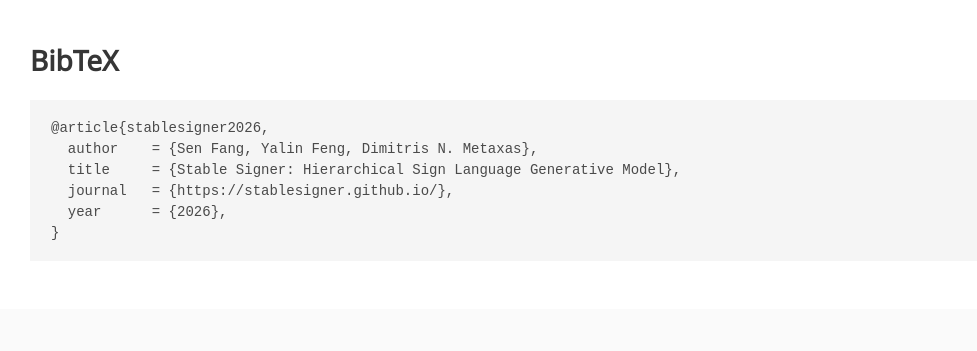
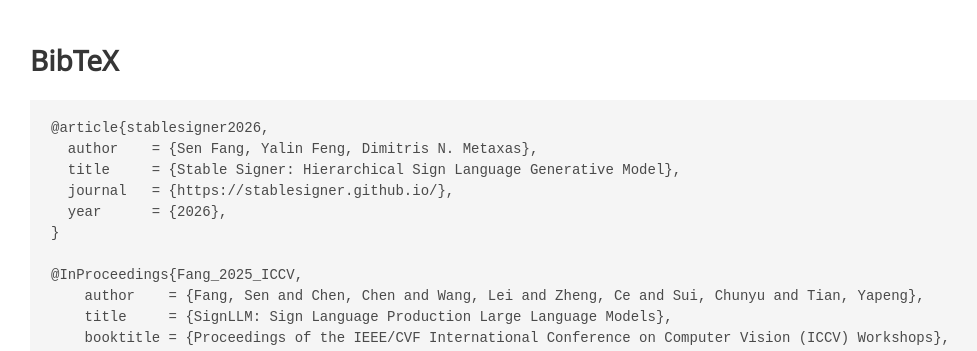
Before and after one commit to StableSigner/StableSigner.github.io, a plain HTML site: page index.html in a window 1280 px wide. Shown: the part 4831-5182 px from the top of the page, without its empty margins (130-1107 px from the left). Drawn offline with nearby package versions, Linux system fonts and the light colour scheme; some icons are missing; a web font is replaced by a local one.

Commit message:
Update index.html

```diff
--- a/index.html
+++ b/index.html
@@ -269,7 +269,7 @@
               </span>
               <!-- Code Link. -->
               <span class="link-block">
-                <a href=""
+                <a href="https://github.com/StableSigner"
                    class="external-link button is-normal is-rounded is-dark">
                   <span class="icon">
                       <i class="fab fa-github"></i>
@@ -1289,7 +1289,17 @@
   title     = {Stable Signer: Hierarchical Sign Language Generative Model},
   journal   = {https://stablesigner.github.io/},
   year      = {2026},
-}</code></pre>
+}
+
+@InProceedings{Fang_2025_ICCV,
+    author    = {Fang, Sen and Chen, Chen and Wang, Lei and Zheng, Ce and Sui, Chunyu and Tian, Yapeng},
+    title     = {SignLLM: Sign Language Production Large Language Models},
+    booktitle = {Proceedings of the IEEE/CVF International Conference on Computer Vision (ICCV) Workshops},
+    month     = {October},
+    year      = {2025},
+    pages     = {6622-6634}
+}
+    </code></pre>
   </div>
 </section>
 
```
